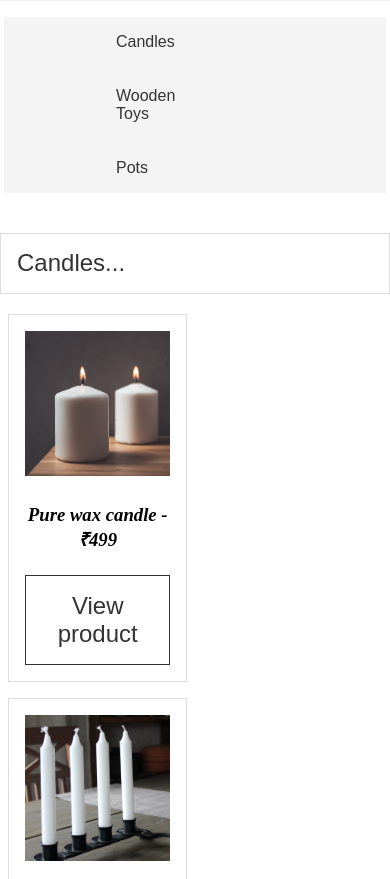
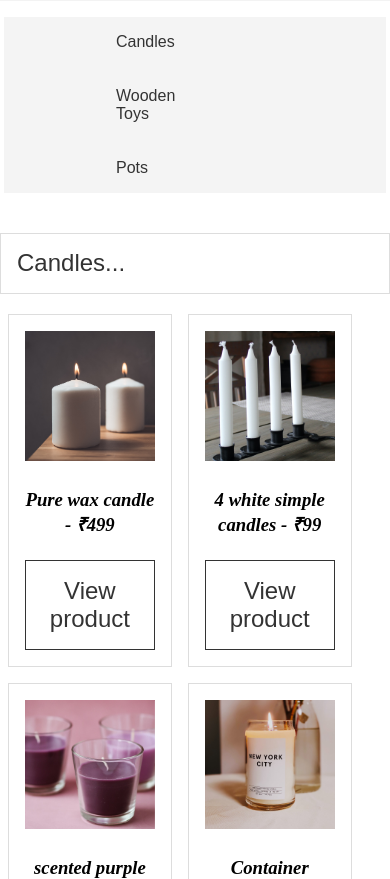
Before and after one commit to juned1998/ArtisanWebsite, a plain HTML site: page products.html in a window 390 px wide. Shown: the part 221-1100 px from the top of the page. Drawn offline with Linux system fonts and the light colour scheme; a web font is replaced by a local one.

Commit message:
updated flexbasis

```diff
--- a/css/mobile.css
+++ b/css/mobile.css
@@ -39,7 +39,7 @@
     width: 80%;
   }
   .item-card{
-    flex-basis: 46%;
+    flex-basis: 42%;
   }
 
 
```
